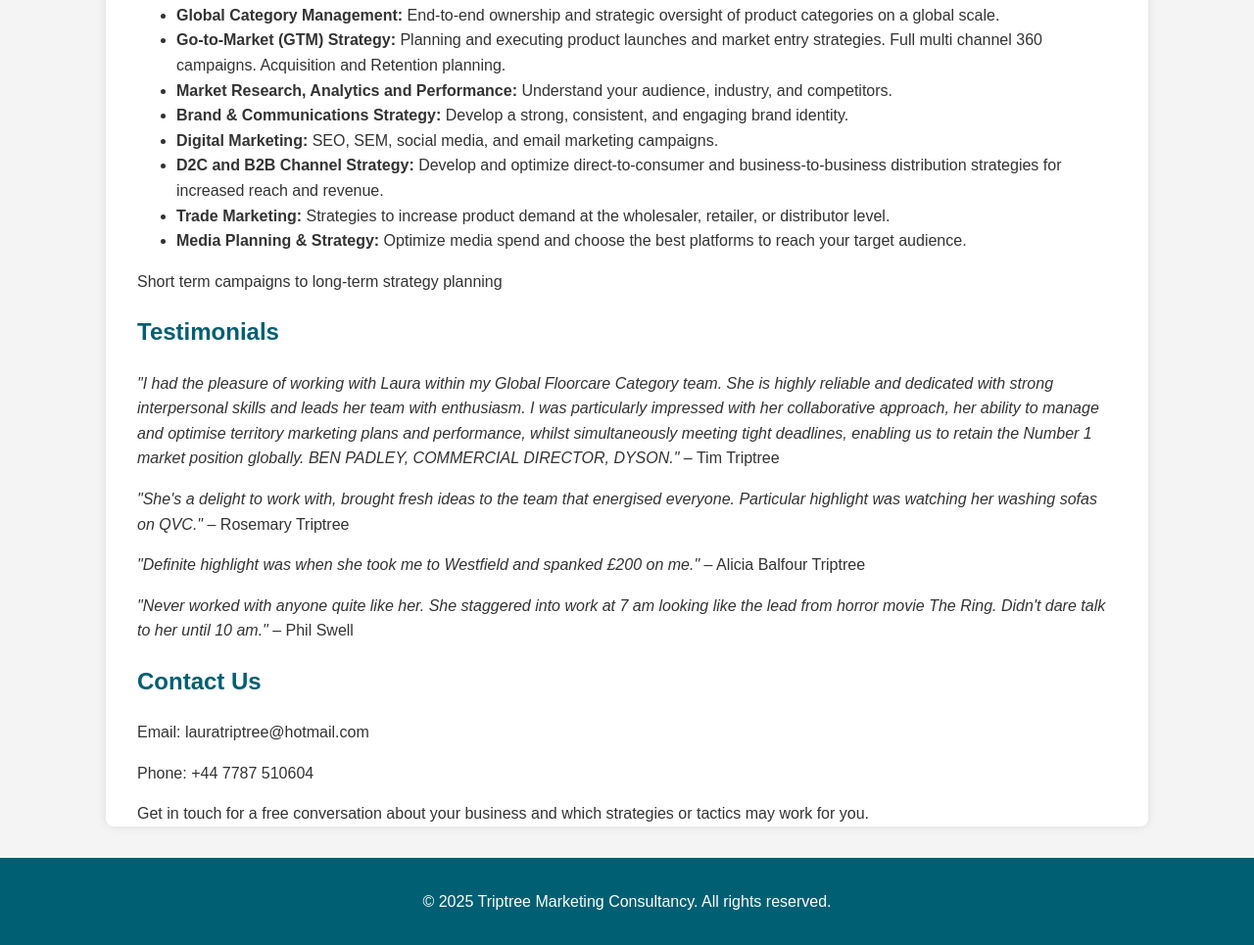
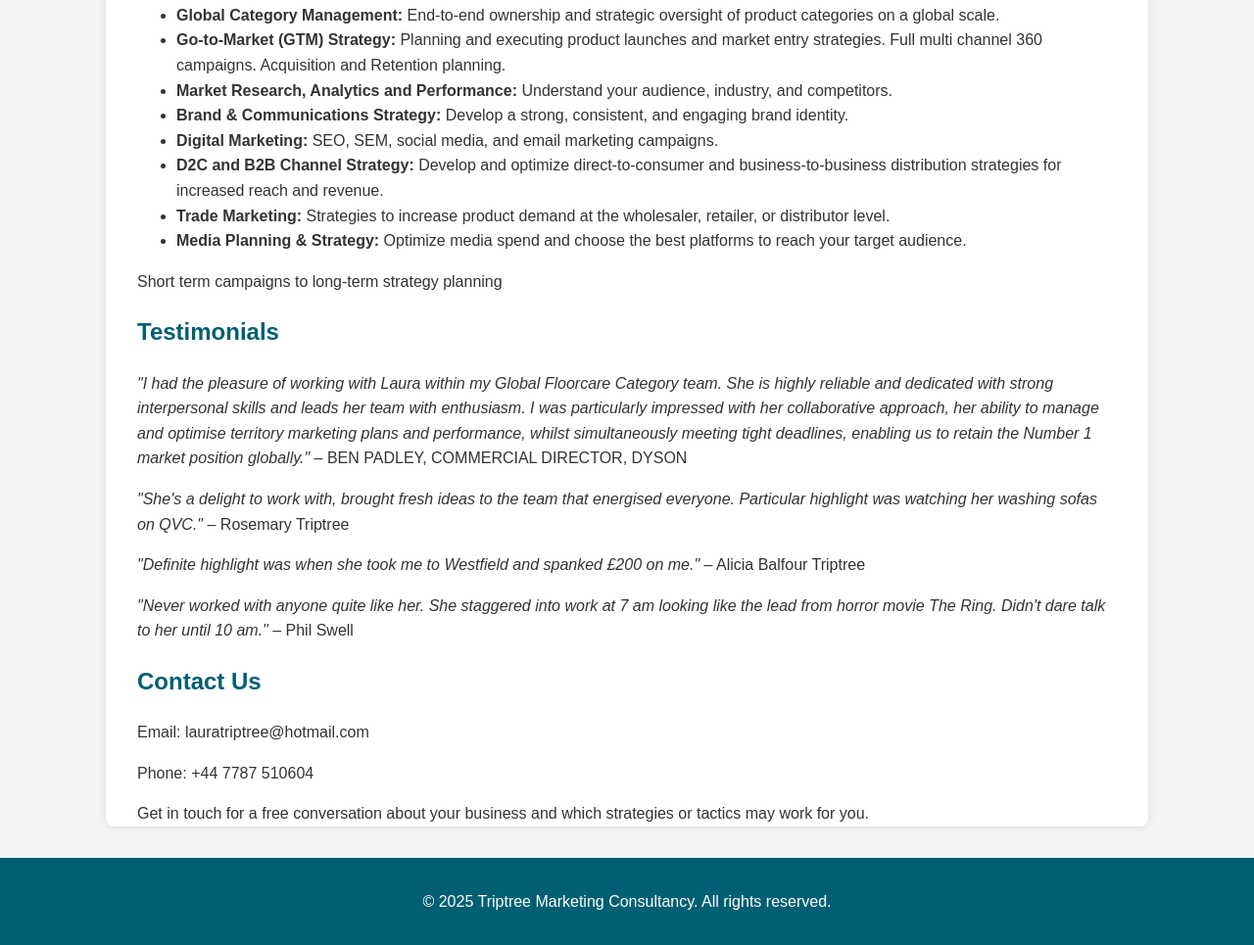
Before and after one commit to Lauratriptree/Marketing-Consultancy, a plain HTML site: page index.html in a window 1280 px wide. Shown: the part 936-1901 px from the top of the page at 98% size. Drawn offline with Linux system fonts and the light colour scheme.

Commit message:
Update index.html

```diff
--- a/index.html
+++ b/index.html
@@ -109,7 +109,7 @@
 
     <section id="testimonials">
       <h2>Testimonials</h2>
-      <p style="margin-bottom: 0.5em;"><em>"I had the pleasure of working with Laura within my Global Floorcare Category team.  She is highly reliable and dedicated with strong interpersonal skills and leads her team with enthusiasm.  I was particularly impressed with her collaborative approach, her ability to manage and optimise territory marketing plans and performance, whilst simultaneously meeting tight deadlines, enabling us to retain the Number 1 market position globally.  BEN PADLEY, COMMERCIAL DIRECTOR, DYSON."</em> – Tim Triptree</p>
+      <p style="margin-bottom: 0.5em;"><em>"I had the pleasure of working with Laura within my Global Floorcare Category team.  She is highly reliable and dedicated with strong interpersonal skills and leads her team with enthusiasm.  I was particularly impressed with her collaborative approach, her ability to manage and optimise territory marketing plans and performance, whilst simultaneously meeting tight deadlines, enabling us to retain the Number 1 market position globally."</em> –  BEN PADLEY, COMMERCIAL DIRECTOR, DYSON</p>
       <p style="margin-bottom: 0.5em;"><em>"She's a delight to work with, brought fresh ideas to the team that energised everyone. Particular highlight was watching her washing sofas on QVC."</em> – Rosemary Triptree</p>
       <p style="margin-bottom: 0.5em;"><em>"Definite highlight was when she took me to Westfield and spanked £200 on me."</em> – Alicia Balfour Triptree</p>
       <p style="margin-bottom: 0.5em;"><em>"Never worked with anyone quite like her. She staggered into work at 7 am looking like the lead from horror movie The Ring. Didn't dare talk to her until 10 am."</em> – Phil Swell</p>
```
